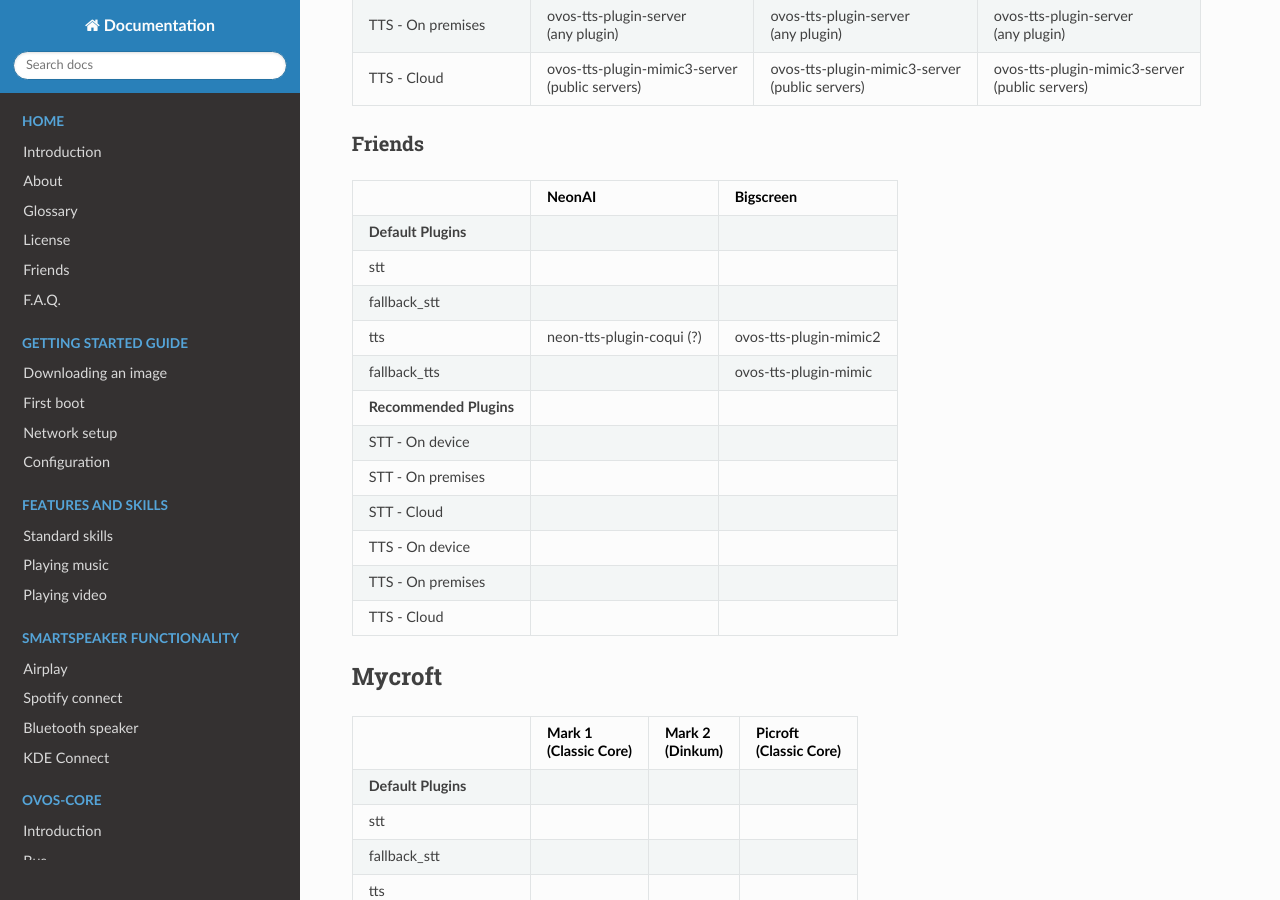
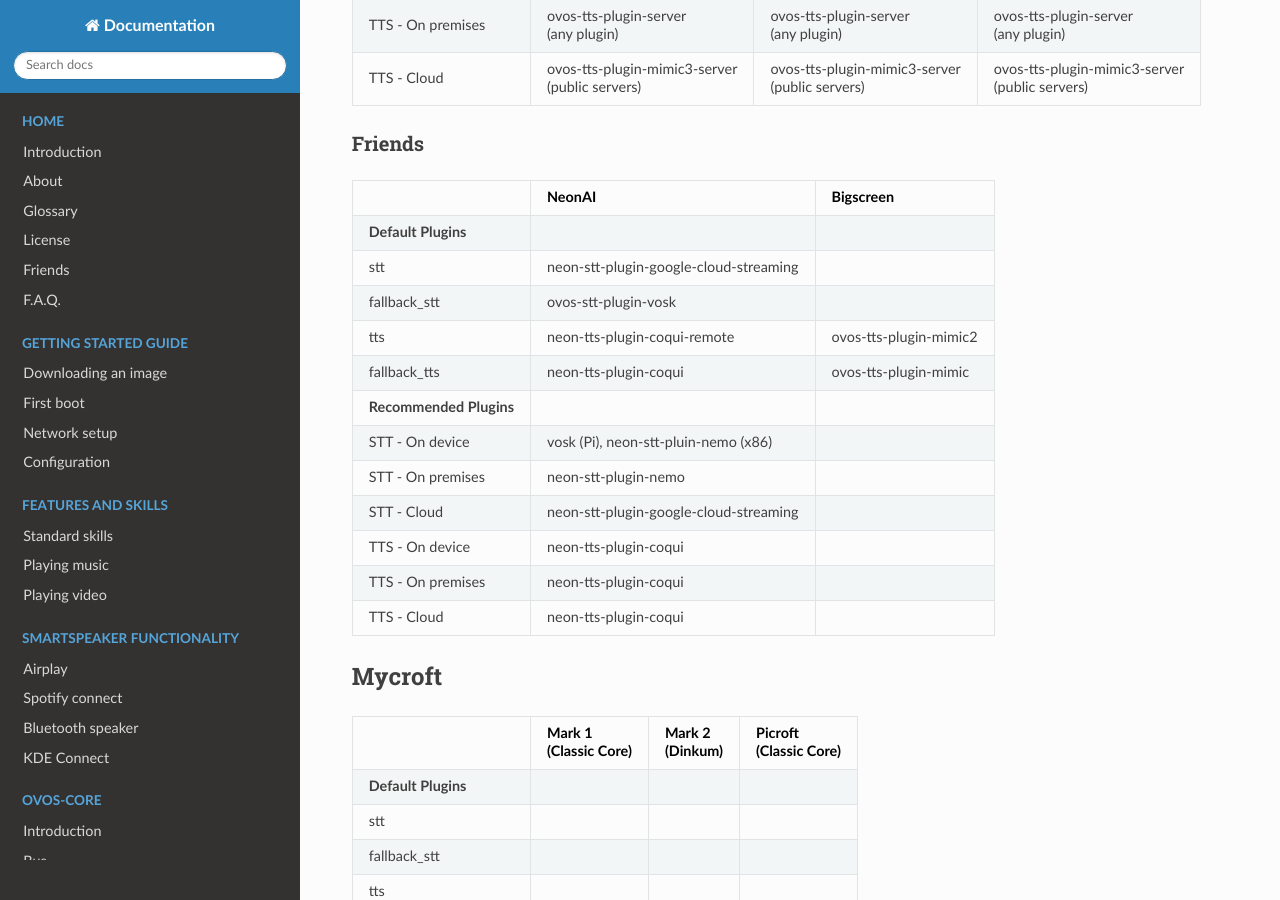
Before and after one commit to OpenVoiceOS/community-docs, an MkDocs documentation site: the page built from docs/comparison_tables.md, in a window 1280 px wide and 900 px high, scrolled down 2873 px. Built offline with MkDocs 1.6.1, drawn with Linux system fonts in a browser that asks for light colours; nearby versions of some CDN libraries; some of the changed text lies outside the part shown.

Commit message:
Add Neon info

```diff
--- a/docs/comparison_tables.md
+++ b/docs/comparison_tables.md
@@ -91,17 +91,17 @@
 |                         	| NeonAI                    	| Bigscreen              	|
 |-------------------------	|---------------------------	|------------------------	|
 | **Default Plugins**     	|                           	|                        	|
-| stt                     	|                           	|                        	|
-| fallback_stt            	|                           	|                        	|
-| tts                     	| neon-tts-plugin-coqui (?) 	| ovos-tts-plugin-mimic2 	|
-| fallback_tts            	|                           	| ovos-tts-plugin-mimic  	|
+| stt                     	| neon-stt-plugin-google-cloud-streaming |            	|
+| fallback_stt            	| ovos-stt-plugin-vosk      	|                        	|
+| tts                     	| neon-tts-plugin-coqui-remote | ovos-tts-plugin-mimic2 |
+| fallback_tts            	| neon-tts-plugin-coqui     	| ovos-tts-plugin-mimic  	|
 | **Recommended Plugins** 	|                           	|                        	|
-| STT - On device         	|                           	|                        	|
-| STT - On premises       	|                           	|                        	|
-| STT - Cloud             	|                           	|                        	|
-| TTS - On device         	|                           	|                        	|
-| TTS - On premises       	|                           	|                        	|
-| TTS - Cloud             	|                           	|                        	|
+| STT - On device         	| vosk (Pi), neon-stt-pluin-nemo (x86) |               	|
+| STT - On premises       	| neon-stt-plugin-nemo      	|                        	|
+| STT - Cloud             	| neon-stt-plugin-google-cloud-streaming |             	|
+| TTS - On device         	| neon-tts-plugin-coqui     	|                        	|
+| TTS - On premises       	| neon-tts-plugin-coqui     	|                        	|
+| TTS - Cloud             	| neon-tts-plugin-coqui     	|                        	|
 
 ## Mycroft
 
```
Also changed, not shown: other parts of docs/comparison_tables.md (+2 -2 lines).
